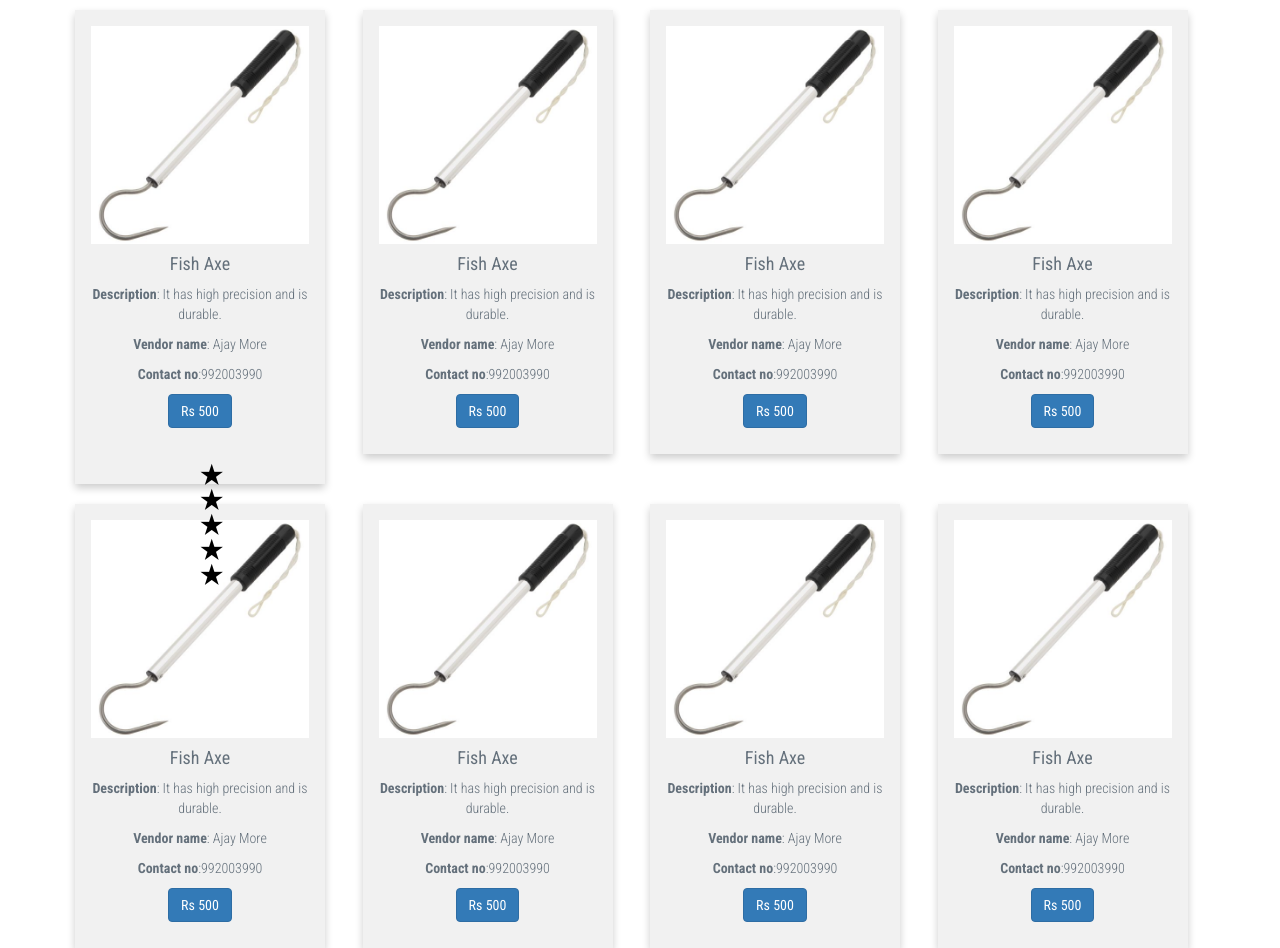
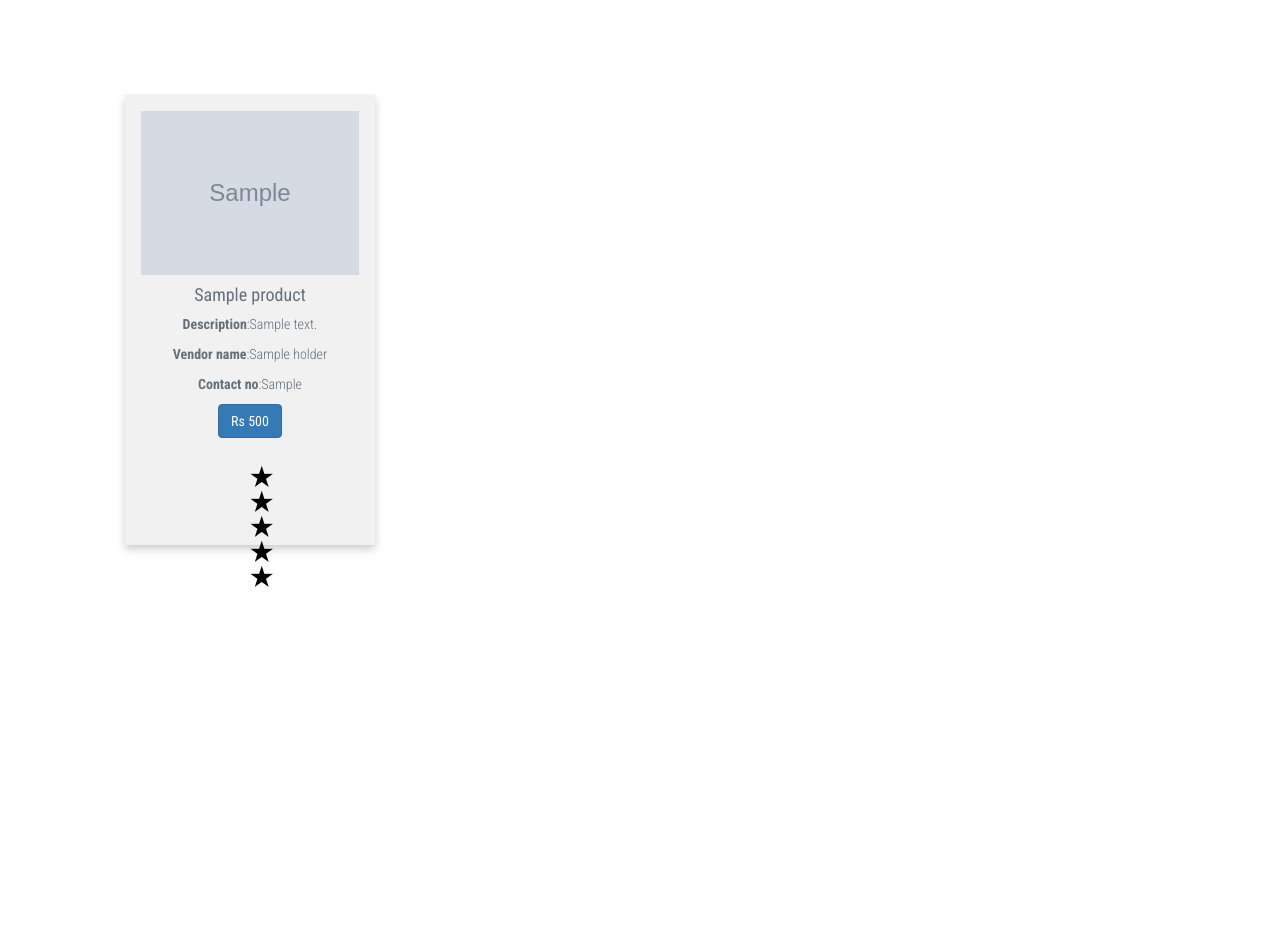
Before and after one commit to mumbai19/team-14, a PHP site: page /Product.php in a window 1280 px wide. Shown: the part 90-1038 px from the top of the page. After the commit the page ends 677 px from the top, so only its background shows below. Run offline with PHP 8.4, Linux system fonts and the light colour scheme; tables that the repository leaves empty or names only in its code hold one stand-in row (values such as "Sample post"); grey boxes marked "Sample" are stand-in pictures; some libraries are stand-ins or nearby versions.

Commit message:
'dynamic_page'

```diff
--- a/Product.php
+++ b/Product.php
@@ -1,4 +1,25 @@
+<?php
+$conn= mysqli_connect('localhost','root','','jaljeevika');
+if(mysqli_connect_errno())
+{
+    echo 'Failed to connect' . mysqli_connect_errno();
+}
+$query= "SELECT DISTINCT p.product_id,p.product_type,p.product_name,p.price,p.comments,p.image,st.name,st.contact
+from product as p
+inner join type_of_user as t on p.UID=t.UID
+inner join stake_holders as st on t.UID=st.UID ";
+$res= mysqli_query($conn,$query);
+$user = mysqli_fetch_all($res,MYSQLI_ASSOC);
+
+
+?>
+<script>
+window.addEventListener('load', function() {
+    console.log($user)
+})
+</script>
 <!DOCTYPE html>
+
 <html lang="en">
 <head>
   <!--TITLE OF THE PAGE-->
@@ -39,6 +60,7 @@
   float: left;
   width: 25%;
   padding: 0 10px;
+  margin : 45px;
 }
 
 /* Remove extra left and right margins, due to padding */
@@ -71,6 +93,8 @@
 </head>
 
 <body class="text-content" data-spy="scroll" data-target=".navbar-inverse" data-offset="65">
+<br>
+<br>
    <!--NAVIGATION-->
    <nav class="navbar navbar-inverse navbar-fixed-top " role="navigation">
        <div class="container-fluid">
@@ -106,20 +130,23 @@
 <br>
 <br>
 <div class="container" >
-<div class="row">
+
+<?php
+$c=0;
+ foreach($user as $det): ?>
   <div class="column">
-  <div class="card" style="width:250px">
-    <img class="card-img-top" src="inv_imgs/axe.jpg" alt="Card image" style="width:100%">
+  <div class="card" style="width:250px; height:450px">
+    <img class="card-img-top" src="inv_imgs/<?php echo($det['image'])?>" alt="Card image" style="width:100%;heigth:200px">
     <p>
-      <h4 class="card-title">Fish Axe</h4>
-      <p><b>Description</b>: It has high precision and is durable.</p>
-      <p><b>Vendor name</b>: Ajay More</p>
-      <p><b>Contact no</b>:992003990</p>
-
+      <h4 class="card-title"><?php $c=$c+1; echo( $det['product_name'] )?></h4>
+      <p><b>Description</b>:<?php echo( $det['comments'] )?></p>
+      <p><b>Vendor name</b>:<?php echo( $det['name']) ?></p>
+      <p><b>Contact no</b>:<?php echo($det['contact'] )?></p>
       <a href="#" class="btn btn-primary">Rs 500</a>
    </p>
    <form class="rating">
         <label>
+
           <input type="radio" name="stars" value="1" />
           <span class="icon">★</span>
         </label>
@@ -150,99 +177,12 @@
           <span class="icon">★</span>
         </label>
       </form>
-  </div>
-  </div>
-  <div class="column">
-  <div class="card" style="width:250px">
-    <img class="card-img-top" src="inv_imgs/axe.jpg" alt="Card image" style="width:100%">
-    <p>
-      <h4 class="card-title">Fish Axe</h4>
-      <p><b>Description</b>: It has high precision and is durable.</p>
-      <p><b>Vendor name</b>: Ajay More</p>
-      <p><b>Contact no</b>:992003990</p>
-      <a href="#" class="btn btn-primary">Rs 500</a>
-   </p>
+
   </div>
   </div>
 
-  <div class="column">
-  <div class="card" style="width:250px">
-    <img class="card-img-top" src="inv_imgs/axe.jpg" alt="Card image" style="width:100%">
-    <p>
-      <h4 class="card-title">Fish Axe</h4>
-      <p><b>Description</b>: It has high precision and is durable.</p>
-      <p><b>Vendor name</b>: Ajay More</p>
-      <p><b>Contact no</b>:992003990</p>
-      <a href="#" class="btn btn-primary">Rs 500</a>
-   </p>
-  </div>
-  </div>
+ <?php endforeach; ?>
 
-  <div class="column">
-  <div class="card" style="width:250px">
-    <img class="card-img-top" src="inv_imgs/axe.jpg" alt="Card image" style="width:100%">
-    <p>
-    <h4 class="card-title">Fish Axe</h4>
-      <p><b>Description</b>: It has high precision and is durable.</p>
-      <p><b>Vendor name</b>: Ajay More</p>
-      <p><b>Contact no</b>:992003990</p>
-      <a href="#" class="btn btn-primary">Rs 500</a>
-   </p>
-  </div>
-</div>
-</div>
-<br>
-<div class="row">
-  <div class="column">
-  <div class="card" style="width:250px">
-    <img class="card-img-top" src="inv_imgs/axe.jpg" alt="Card image" style="width:100%">
-    <p>
-    <h4 class="card-title">Fish Axe</h4>
-      <p><b>Description</b>: It has high precision and is durable.</p>
-      <p><b>Vendor name</b>: Ajay More</p>
-      <p><b>Contact no</b>:992003990</p>
-      <a href="#" class="btn btn-primary">Rs 500</a>
-</p>
-  </div>
-  </div>
-  <div class="column">
-  <div class="card" style="width:250px">
-    <img class="card-img-top" src="inv_imgs/axe.jpg" alt="Card image" style="width:100%">
-    <p>
-    <h4 class="card-title">Fish Axe</h4>
-      <p><b>Description</b>: It has high precision and is durable.</p>
-      <p><b>Vendor name</b>: Ajay More</p>
-      <p><b>Contact no</b>:992003990</p>
-      <a href="#" class="btn btn-primary">Rs 500</a>
-    </p>
-  </div>
-  </div>
-
-  <div class="column">
-  <div class="card" style="width:250px">
-    <img class="card-img-top" src="inv_imgs/axe.jpg" alt="Card image" style="width:100%">
-    <p>
-    <h4 class="card-title">Fish Axe</h4>
-      <p><b>Description</b>: It has high precision and is durable.</p>
-      <p><b>Vendor name</b>: Ajay More</p>
-      <p><b>Contact no</b>:992003990</p>
-      <a href="#" class="btn btn-primary">Rs 500</a>
-   </p>
-  </div>
-  </div>
-
-  <div class="column">
-  <div class="card" style="width:250px">
-    <img class="card-img-top" src="inv_imgs/axe.jpg" alt="Card image" style="width:100%">
-    <p>
-    <h4 class="card-title">Fish Axe</h4>
-      <p><b>Description</b>: It has high precision and is durable.</p>
-      <p><b>Vendor name</b>: Ajay More</p>
-      <p><b>Contact no</b>:992003990</p>
-      <a href="#" class="btn btn-primary">Rs 500</a>
-</p>
-  </div>
-  </div>
 </div>
 </div>
 <script>
```
